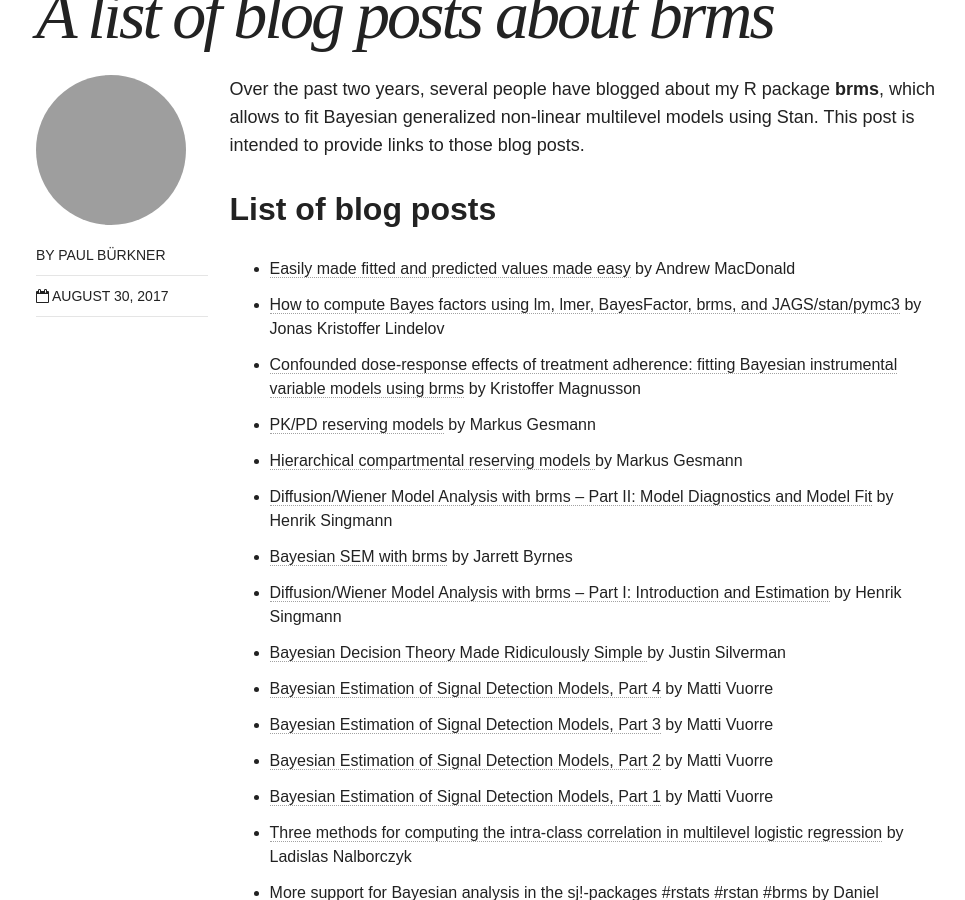
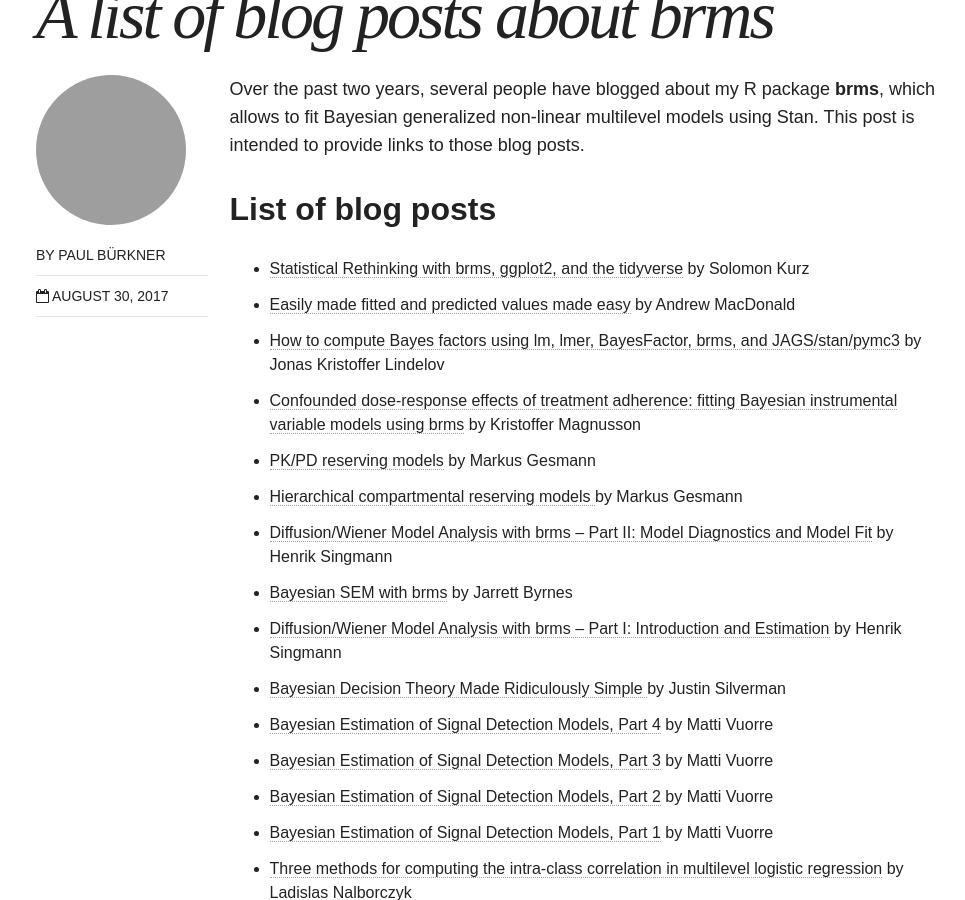
Before and after one commit to paul-buerkner/paul-buerkner.github.io, a Jekyll site: the page built from _posts/blog/2017-08-30-old-brms-blogposts.md, in a window 1280 px wide and 900 px high, scrolled down 497 px. Shown: the whole window, without its empty margins (150-1115 px from the left). Built offline with Jekyll 4.4.1, drawn with Linux system fonts in a browser that asks for light colours; nearby versions of some CDN libraries.

Commit message:
mention OSF repo using brms

```diff
--- a/_posts/blog/2017-08-30-old-brms-blogposts.md
+++ b/_posts/blog/2017-08-30-old-brms-blogposts.md
@@ -13,6 +13,7 @@
 
 ## List of blog posts
 
+- [Statistical Rethinking with brms, ggplot2, and the tidyverse](https://osf.io/97t6w/) by Solomon Kurz
 - [Easily made fitted and predicted values made easy](http://thestudyofthehousehold.com/post/easily-made-fitted-and-predicted-values-made-easy/) by Andrew MacDonald
 - [How to compute Bayes factors using lm, lmer, BayesFactor, brms, and JAGS/stan/pymc3](https://rpubs.com/lindeloev/bayes_factors) by Jonas Kristoffer Lindelov
 - [Confounded dose-response effects of treatment adherence: fitting Bayesian instrumental variable models using brms](http://rpsychologist.com/adherence-analysis-IV-brms) by Kristoffer Magnusson
```
